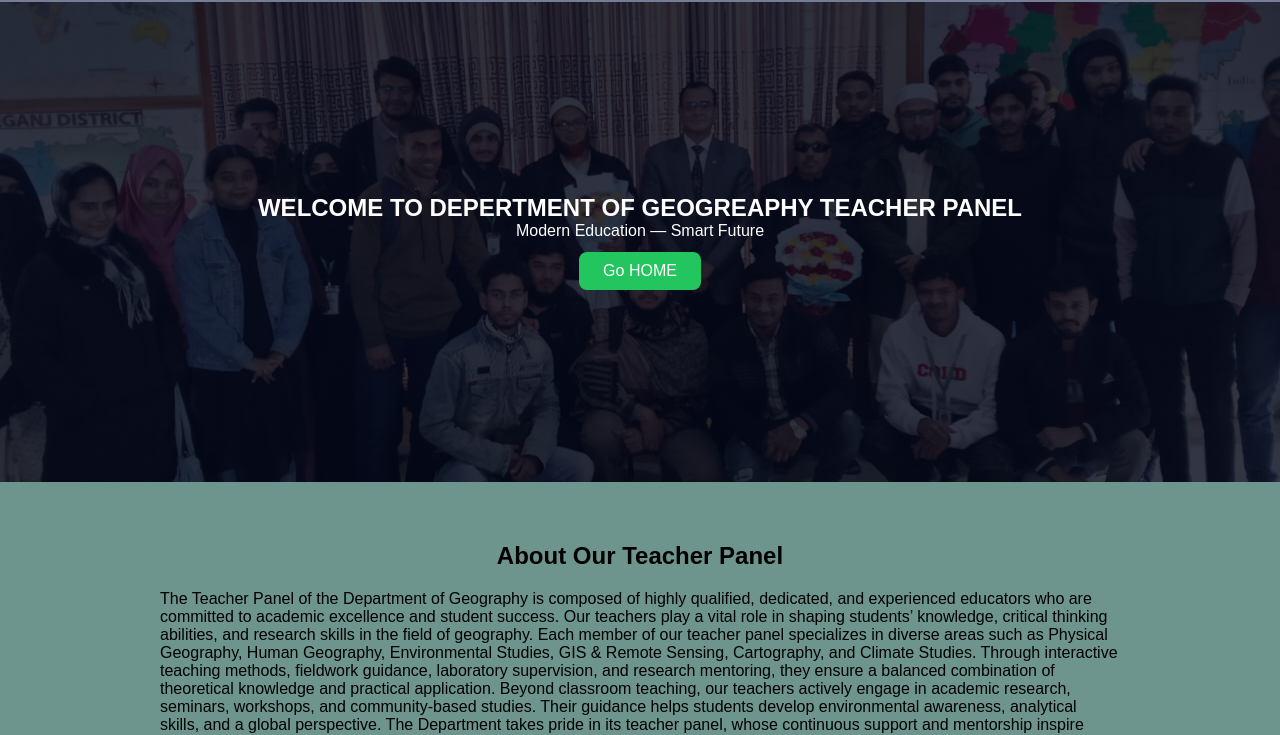
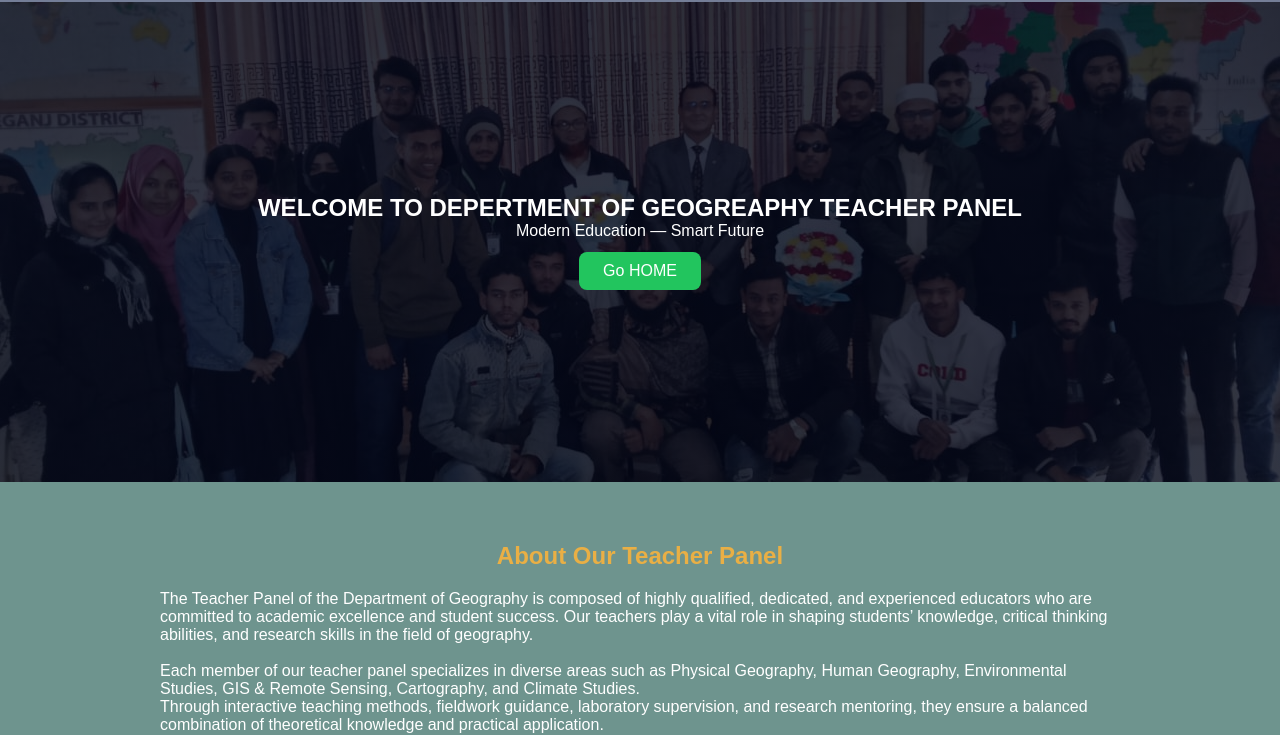
Before and after one commit to reduancode/tec-25, a plain HTML site: page index.html in a window 1280 px wide. Shown: the part 54-789 px from the top of the page. Drawn offline with Linux system fonts and the light colour scheme; files whose address does not match are found by name.

Commit message:
CNG color

```diff
--- a/index.html
+++ b/index.html
@@ -57,14 +57,16 @@
   <section id="about" class="container">
     <h2 class="title">About Our  Teacher Panel</h2>
 
-    <p   style="text-align: left;"    class="text">
+    <p   style="text-align: left ;"   class="text">
      The Teacher Panel of the Department of Geography is composed of highly qualified, dedicated, and experienced educators who are committed to academic excellence and student success. Our teachers play a vital role in shaping students’ knowledge, critical thinking abilities, and research skills in the field of geography.
-
-    Each member of our teacher panel specializes in diverse areas such as Physical Geography, Human Geography, Environmental Studies, GIS & Remote Sensing, Cartography, and Climate Studies. Through interactive teaching methods, fieldwork guidance, laboratory supervision, and research mentoring, they ensure a balanced combination of theoretical knowledge and practical application.
-
+      <br><br>
+    Each member of our teacher panel specializes in diverse areas such as Physical Geography, Human Geography, Environmental Studies, GIS & Remote Sensing, Cartography, and Climate Studies.
+    <br>
+    Through interactive teaching methods, fieldwork guidance, laboratory supervision, and research mentoring, they ensure a balanced combination of theoretical knowledge and practical application.
+     <br><br>
     Beyond classroom teaching, our teachers actively engage in academic research, seminars, workshops, and community-based studies. Their guidance helps students develop environmental awareness, analytical skills, and a global perspective.
 
-    The Department takes pride in its teacher panel, whose continuous support and mentorship inspire students to achieve academic excellence and contribute meaningfully to society.
+      The Department takes pride in its teacher panel, whose continuous support and mentorship inspire students to achieve academic excellence and contribute meaningfully to society.
     </p>
   </section>
 
--- a/style.css
+++ b/style.css
@@ -81,10 +81,12 @@ nav a:hover{
 .title{
   text-align:center;
   margin-bottom:20px;
+  color: rgb(233, 175, 69);
 }
 
 .text{
   text-align:center;
+  color: white;
 }
 
 
```
